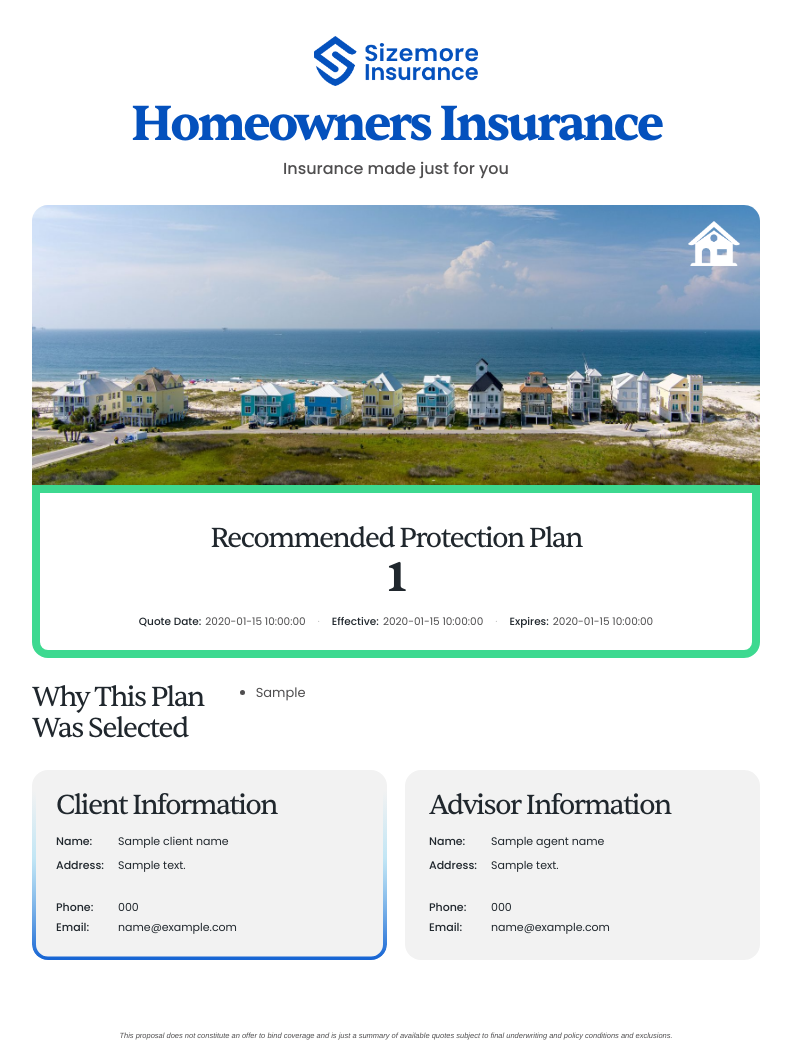
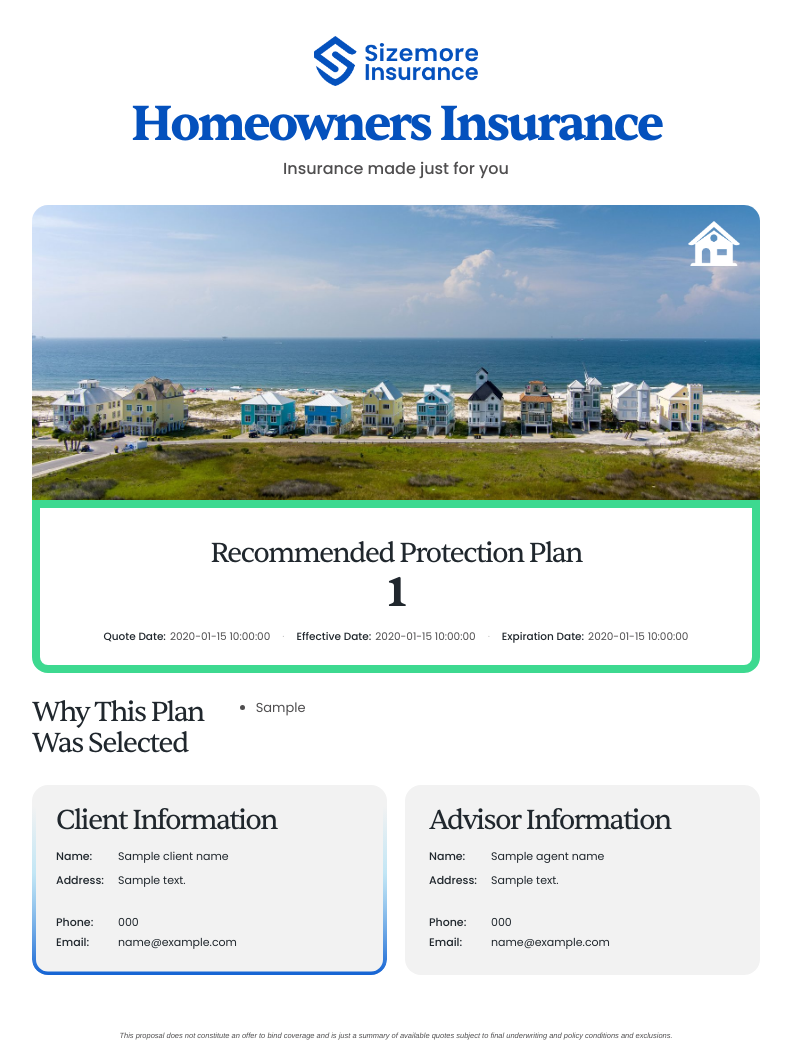
Before and after one commit to klix18/quotify.ai, a Python web app: template backend/templates/homeowners/homeowners_quote.html in a window 1280 px wide. Shown: the top 1057 px of the page, without its empty margins (12-803 px from the left). Run offline with Jinja, Linux system fonts and the light colour scheme; the template is opened without the code that fills it: most values are stand-ins (such as "Sample title", 1, 10 or a date in 2020); some web fonts are replaced.

Commit message:
1.5.15 quote minor tweaks

```diff
--- a/backend/templates/_preview/homeowners_preview.html
+++ b/backend/templates/_preview/homeowners_preview.html
@@ -119,7 +119,7 @@
     .hero-wrap {
       position: relative;
       width: 100%;
-      height: 280px;
+      height: 295px;
       border-radius: 16px 16px 0 0;
       overflow: hidden;
     }
@@ -560,9 +560,9 @@
         <div class="quote-dates">
           <span class="date-item"><span class="date-label">Quote Date:</span> 10/01/2026</span>
           <span class="date-sep">·</span>
-          <span class="date-item"><span class="date-label">Effective:</span> 11/01/2026</span>
+          <span class="date-item"><span class="date-label">Effective Date:</span> 11/01/2026</span>
           <span class="date-sep">·</span>
-          <span class="date-item"><span class="date-label">Expires:</span> 12/01/2026</span>
+          <span class="date-item"><span class="date-label">Expiration Date:</span> 12/01/2026</span>
         </div>
       </div>
     </div>
--- a/backend/templates/homeowners/homeowners_quote.html
+++ b/backend/templates/homeowners/homeowners_quote.html
@@ -2,7 +2,7 @@
 
 {% block cover_title %}Homeowners Insurance{% endblock %}
 
-{% block hero_height %}280px{% endblock %}
+{% block hero_height %}295px{% endblock %}
 
 {% block hero_images %}
 <img class="hero-img" src="assets/homeowners-image-1.jpg" alt="">
@@ -14,9 +14,9 @@
 <div class="quote-dates">
   <span class="date-item"><span class="date-label">Quote Date:</span> {{ quote_date }}</span>
   <span class="date-sep">·</span>
-  <span class="date-item"><span class="date-label">Effective:</span> {{ quote_effective_date }}</span>
+  <span class="date-item"><span class="date-label">Effective Date:</span> {{ quote_effective_date }}</span>
   <span class="date-sep">·</span>
-  <span class="date-item"><span class="date-label">Expires:</span> {{ quote_expiration_date }}</span>
+  <span class="date-item"><span class="date-label">Expiration Date:</span> {{ quote_expiration_date }}</span>
 </div>
 {% endblock %}
 
```
